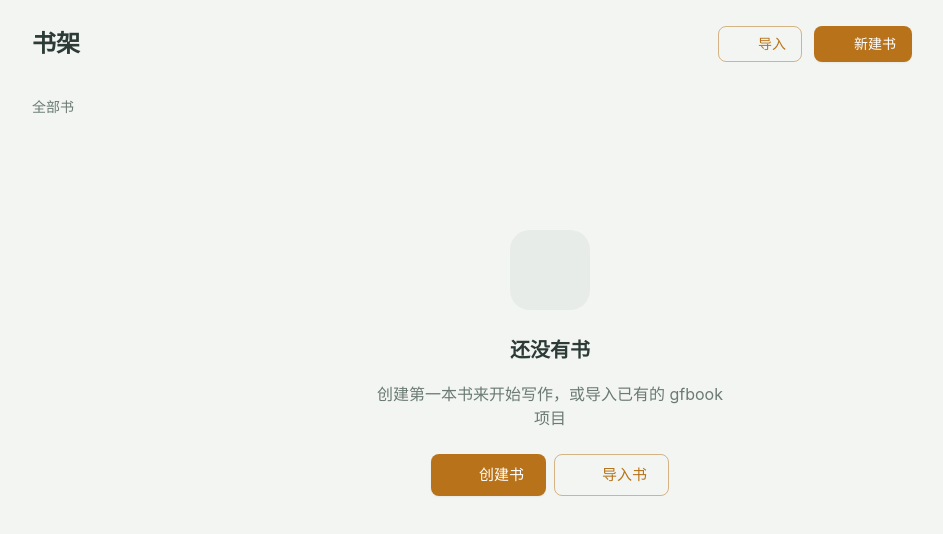
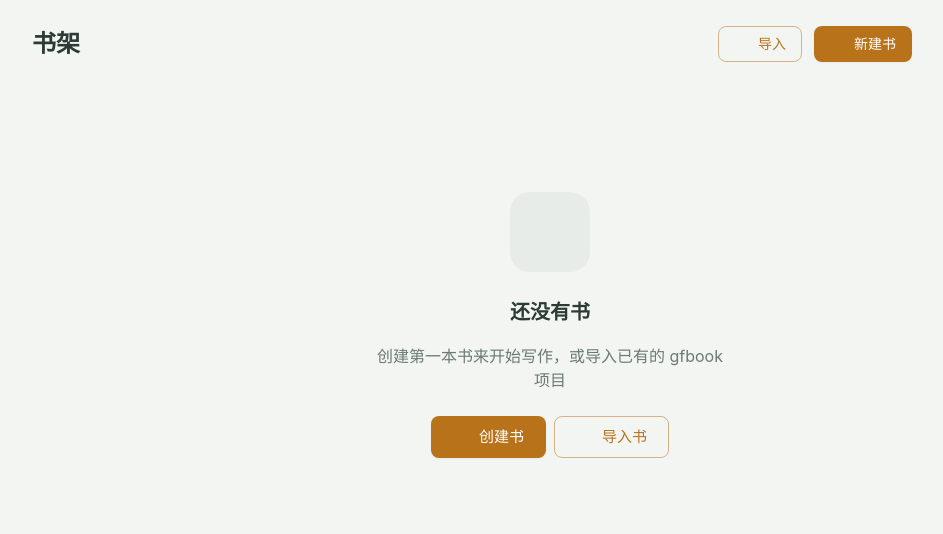
Before and after one commit to ganfan-org/gfbook, a React (Vite) app: page / in a window 1280 px wide. Shown: the top 534 px of the page, without its empty margins (90-1033 px from the left). Built offline with nearby package versions, Linux system fonts and the light colour scheme; some icons are missing.

Commit message:
bookshelf: remove recent group

```diff
--- a/src/pages/BookShelf.tsx
+++ b/src/pages/BookShelf.tsx
@@ -344,9 +344,6 @@ export default function BookShelf({ onOpenBook, onToggleTheme, mode }: BookShelf
     }
   }
 
-  const recentBooks = books.slice(0, 3)
-  const allBooks = books
-
   if (loading) {
     return (
       <Box sx={{ display: 'flex', justifyContent: 'center', alignItems: 'center', height: '60vh' }}>
@@ -381,33 +378,7 @@ export default function BookShelf({ onOpenBook, onToggleTheme, mode }: BookShelf
         </Box>
       </Box>
 
-      {/* 最近打开 */}
-      {recentBooks.length > 0 && (
-        <>
-          <Typography variant="subtitle2" color="text.secondary" sx={{ mb: 2, fontWeight: 500 }}>
-            最近打开
-          </Typography>
-          <Box sx={{ display: 'flex', flexWrap: 'wrap', gap: 3.5, mb: 4 }}>
-            {recentBooks.map(book => (
-              <BookCover
-                key={book.path}
-                title={book.title}
-                updatedTime={book.updated_time}
-                onClick={() => onOpenBook(book)}
-                onRename={newTitle => handleRename(book.path, newTitle)}
-                onDelete={() => handleDelete(book.path)}
-              />
-            ))}
-          </Box>
-        </>
-      )}
-
-      {/* 全部书 */}
-      <Typography variant="subtitle2" color="text.secondary" sx={{ mb: 2, fontWeight: 500 }}>
-        全部书
-      </Typography>
-
-      {allBooks.length === 0 ? (
+      {books.length === 0 ? (
         <Box
           textAlign="center"
           py={12}
@@ -444,7 +415,7 @@ export default function BookShelf({ onOpenBook, onToggleTheme, mode }: BookShelf
         </Box>
       ) : (
         <Box sx={{ display: 'flex', flexWrap: 'wrap', gap: 3.5, justifyContent: 'flex-start' }}>
-          {allBooks.map(book => (
+          {books.map(book => (
             <BookCover
               key={book.path}
               title={book.title}
```
